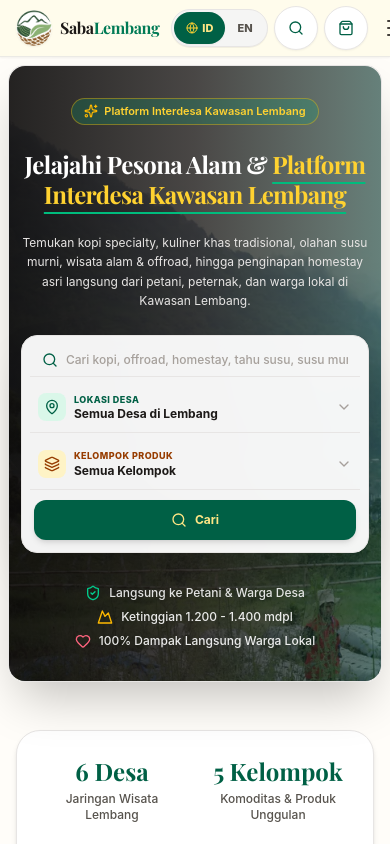
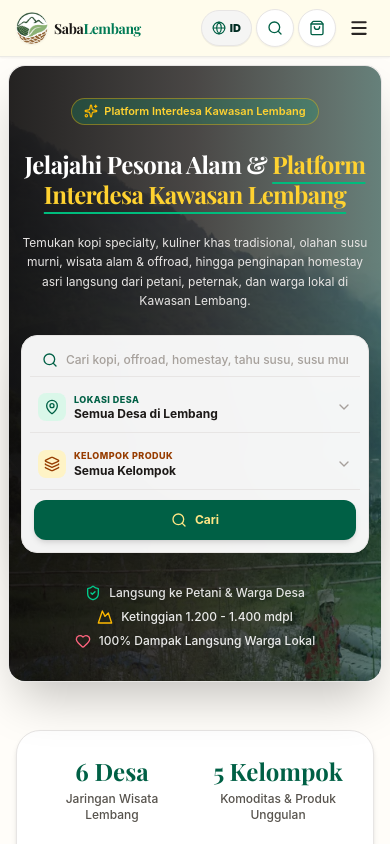
Before and after one commit to nichsedge/Marketplace-Desa-Wisata, a React (Vite) app: page / in a window 390 px wide. Shown: the top 844 px of the page. Built offline with nearby package versions, Linux system fonts and the light colour scheme; a web font is replaced by a local one.

Commit message:
fix(nav): prevent mobile hamburger clipping with responsive compact language toggle

```diff
--- a/src/components/Navbar.tsx
+++ b/src/components/Navbar.tsx
@@ -142,15 +142,15 @@
             type="button"
             onClick={() => navigateTo('home')}
             aria-label="Saba Lembang - Beranda Platform Interdesa Kawasan Lembang"
-            className="flex items-center gap-2 sm:gap-2.5 text-left cursor-pointer group shrink-0 rounded-xl p-1 focus-visible:ring-2 focus-visible:ring-emerald-700"
+            className="flex items-center gap-1.5 sm:gap-2.5 text-left cursor-pointer group shrink-0 rounded-xl p-1 focus-visible:ring-2 focus-visible:ring-emerald-700 min-w-0"
           >
             <img
               src="/images/logo-saba-lembang.png"
               alt="Logo Saba Lembang"
-              className="w-9 h-9 sm:w-11 sm:h-11 rounded-full shadow-xs group-hover:scale-105 transition-transform shrink-0 object-contain"
+              className="w-8 h-8 sm:w-11 sm:h-11 rounded-full shadow-xs group-hover:scale-105 transition-transform shrink-0 object-contain"
             />
             <div className="shrink-0">
-              <span className="text-base sm:text-xl xl:text-2xl font-extrabold font-serif-title tracking-tight text-stone-900 group-hover:text-emerald-800 transition-colors">
+              <span className="text-sm sm:text-xl xl:text-2xl font-extrabold font-serif-title tracking-tight text-stone-900 group-hover:text-emerald-800 transition-colors">
                 Saba<span className="text-emerald-700">Lembang</span>
               </span>
               <span className="hidden 2xl:block text-[10px] font-medium tracking-widest text-amber-800 uppercase font-sans">
@@ -181,11 +181,11 @@
           </nav>
 
           {/* Sisi Kanan: Search Button, Language Switcher, Keranjang, & Akun */}
-          <div className="flex items-center gap-1.5 sm:gap-2.5 shrink-0">
+          <div className="flex items-center gap-1 sm:gap-2.5 shrink-0">
 
-            {/* Language Switcher Segmented Control */}
+            {/* 1. Language Switcher: Tablet/Desktop Full Segmented Control (sm: and up) */}
             <div
-              className="flex items-center bg-stone-100 border border-stone-200 rounded-full p-0.5 shadow-2xs"
+              className="hidden sm:flex items-center bg-stone-100 border border-stone-200 rounded-full p-0.5 shadow-2xs shrink-0"
               role="group"
               aria-label="Pilih Bahasa / Language Selector"
             >
@@ -218,11 +218,23 @@
               </button>
             </div>
 
+            {/* 2. Language Switcher: Compact 1-Tap Toggle Pill for Mobile (< sm) */}
+            <button
+              type="button"
+              onClick={() => setLanguage(language === 'id' ? 'en' : 'id')}
+              className="flex sm:hidden items-center gap-1 px-2.5 py-1.5 rounded-full bg-stone-100 hover:bg-stone-200 border border-stone-200 text-[11px] font-extrabold text-stone-800 shadow-2xs min-h-[36px] transition-all cursor-pointer shrink-0 focus-visible:ring-2 focus-visible:ring-emerald-700"
+              title={language === 'id' ? 'Beralih ke English (EN)' : 'Switch to Bahasa Indonesia (ID)'}
+              aria-label={language === 'id' ? 'Beralih ke English' : 'Switch to Bahasa Indonesia'}
+            >
+              <Globe className="w-3.5 h-3.5 text-emerald-800" />
+              <span className="font-black text-emerald-950 uppercase">{language}</span>
+            </button>
+
             {/* Tombol Pencarian - Icon Only */}
             <button
               type="button"
               onClick={() => setSearchModalOpen(true)}
-              className="relative min-w-[44px] min-h-[44px] flex items-center justify-center rounded-full bg-white border border-stone-200 text-stone-700 hover:bg-stone-100 hover:border-emerald-700 transition-colors shadow-xs shrink-0 cursor-pointer focus-visible:ring-2 focus-visible:ring-emerald-700"
+              className="relative min-w-[38px] min-h-[38px] sm:min-w-[44px] sm:min-h-[44px] flex items-center justify-center rounded-full bg-white border border-stone-200 text-stone-700 hover:bg-stone-100 hover:border-emerald-700 transition-colors shadow-xs shrink-0 cursor-pointer focus-visible:ring-2 focus-visible:ring-emerald-700"
               title={t('nav.searchPlaceholder')}
               aria-label={t('nav.searchPlaceholder')}
             >
@@ -233,7 +245,7 @@
             <button
               type="button"
               onClick={() => navigateTo('cart')}
-              className="relative min-w-[44px] min-h-[44px] flex items-center justify-center rounded-full bg-white border border-stone-200 text-stone-700 hover:bg-stone-100 transition-colors shadow-xs shrink-0 focus-visible:ring-2 focus-visible:ring-emerald-700 cursor-pointer"
+              className="relative min-w-[38px] min-h-[38px] sm:min-w-[44px] sm:min-h-[44px] flex items-center justify-center rounded-full bg-white border border-stone-200 text-stone-700 hover:bg-stone-100 transition-colors shadow-xs shrink-0 focus-visible:ring-2 focus-visible:ring-emerald-700 cursor-pointer"
               title={t('nav.cart')}
               aria-label={`${t('nav.cart')}, ${cartCount} item`}
             >
@@ -306,11 +318,15 @@
             <button
               type="button"
               onClick={() => setMobileMenuOpen(!mobileMenuOpen)}
-              className="lg:hidden p-2.5 min-w-[44px] min-h-[44px] flex items-center justify-center text-stone-700 hover:bg-stone-200/60 rounded-xl transition-colors focus-visible:ring-2 focus-visible:ring-emerald-700 cursor-pointer"
+              className={`lg:hidden p-2 min-w-[38px] min-h-[38px] sm:min-w-[44px] sm:min-h-[44px] flex items-center justify-center rounded-xl transition-all focus-visible:ring-2 focus-visible:ring-emerald-700 cursor-pointer shrink-0 ${
+                mobileMenuOpen
+                  ? 'bg-emerald-800 text-amber-200 shadow-sm'
+                  : 'text-stone-800 hover:bg-stone-200/60'
+              }`}
               aria-expanded={mobileMenuOpen}
               aria-label={mobileMenuOpen ? (language === 'en' ? 'Close navigation menu' : 'Tutup menu navigasi') : (language === 'en' ? 'Open navigation menu' : 'Buka menu navigasi')}
             >
-              {mobileMenuOpen ? <X className="w-6 h-6" /> : <Menu className="w-6 h-6" />}
+              {mobileMenuOpen ? <X className="w-5 h-5 sm:w-6 sm:h-6 stroke-[2.5]" /> : <Menu className="w-5 h-5 sm:w-6 sm:h-6 stroke-[2.5]" />}
             </button>
           </div>
         </div>
```
